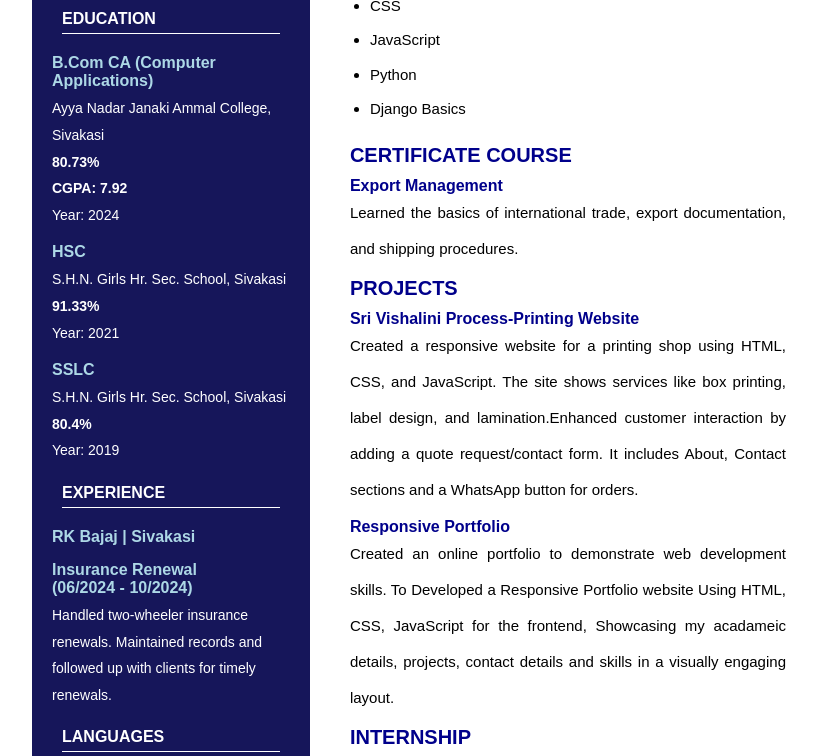
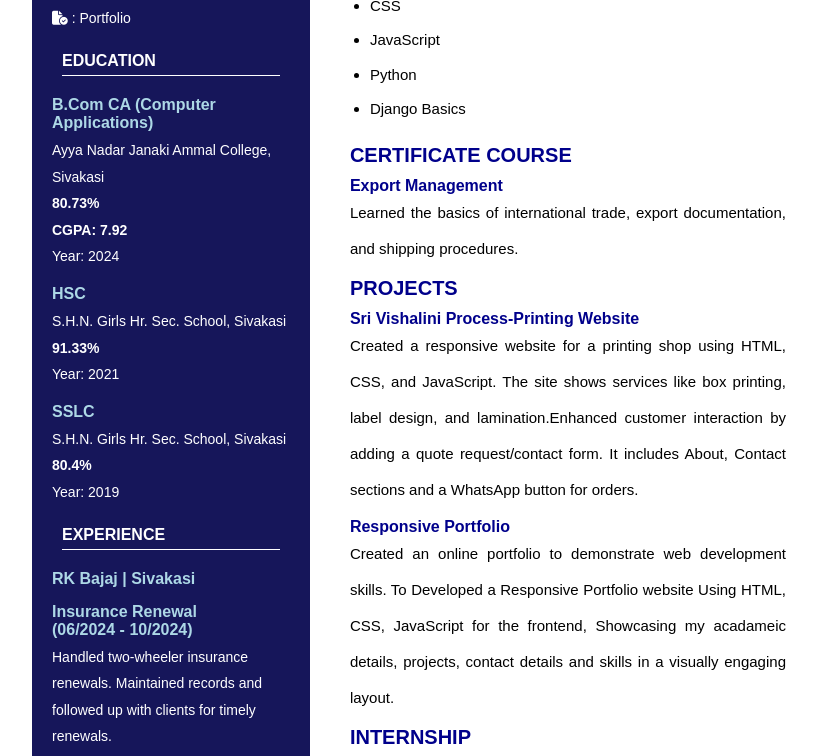
Before and after one commit to Lachu13/portfolio, a plain HTML site: page lakshmipriya.html in a window 1280 px wide. Shown: the part 303-1059 px from the top of the page, without its empty margins (211-1028 px from the left). Drawn offline with Linux system fonts and the light colour scheme.

Commit message:
Update lakshmipriya.html

```diff
--- a/lakshmipriya.html
+++ b/lakshmipriya.html
@@ -141,6 +141,9 @@
             <p><i class="fa-brands fa-github"></i> :
                 <a href="https://github.com/Lachu13" target="_blank">github.com/Lachu13</a>
             </p>
+             <p><i class="fa-solid fa-file-circle-check"></i> :
+                <a href="https://lakshmipriyaportfolio.netlify.app/" target="_blank">Portfolio</a>
+            </p>
 
             <div class="details">EDUCATION</div>
             <h5>B.Com CA (Computer Applications)</h5>
```
